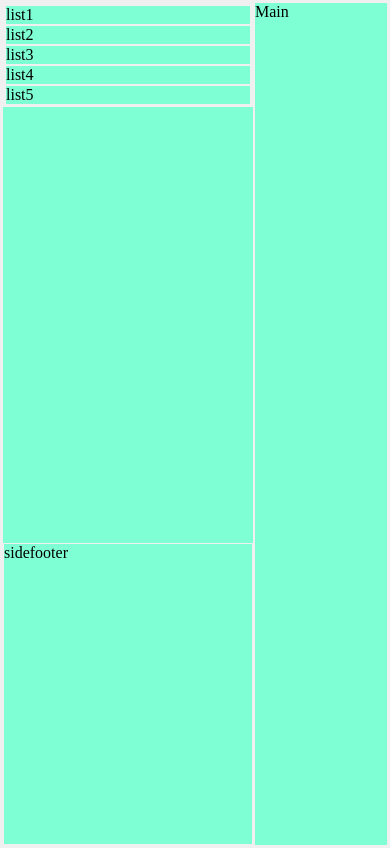
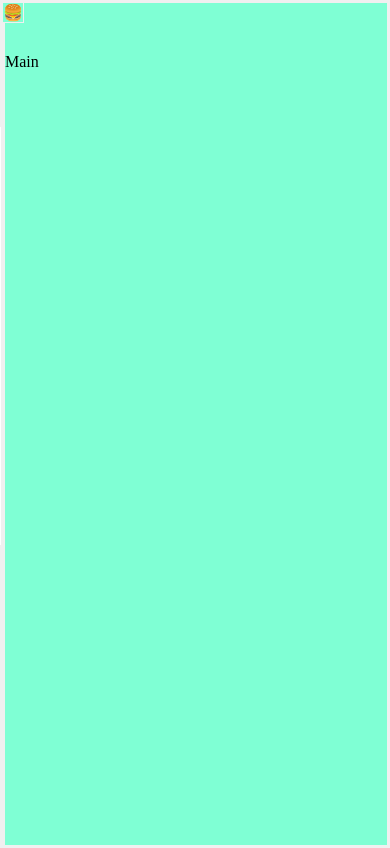
Before and after one commit to Doimaru/layout, a plain HTML site: page index.html in a window 390 px wide. Drawn offline with Linux system fonts and the light colour scheme.

Commit message:
hamburger
ハンバーガーメニュー

```diff
--- a/css/style.css
+++ b/css/style.css
@@ -32,3 +32,50 @@ main {
   width: 700px;
   margin: 0 auto;
 }
+
+.open,
+.close {
+  display: none;
+}
+
+input[type="checkbox"]{
+  position: absolute;
+  left: -50vw;
+}
+
+@media screen and (max-width: 1000px) {
+  main {
+    width: 100%;
+    padding-top: 50px;
+  }
+
+ /* 🍔  */
+  .open,
+  .close {
+    display: block;
+  }
+
+  .open {
+    position: absolute;
+  }
+
+  aside {
+    position: absolute;
+    left: -250px;
+    height: 100%;
+    transition: all 0.2s;
+    background-color: #ffffff;
+  }
+
+  input[type="checkbox"]:checked ~ aside {
+    left: 0;
+  }
+
+  input[type="checkbox"]:checked ~ .back {
+    position: absolute;
+    width: 100%;
+    height: 100%;
+    background-color: rgba(0, 0, 0, 0.8);
+  }
+  /* 🍔 */
+}
--- a/index.html
+++ b/index.html
@@ -7,7 +7,15 @@
   <link rel="stylesheet" href="css/style.css">
 </head>
 <body>
+  <!-- 🍔 -->
+  <input id="menu" type="checkbox">
+  <label for="menu" class="open">🍔</label>
+  <label for="menu" class="back"></label>
+  <!-- 🍔 -->
   <aside>
+    <!-- 🍔 -->
+    <label for="menu" class="close">x</label>
+    <!-- 🍔 -->
     <nav>
       <ul>
         <li>list1</li>
```
